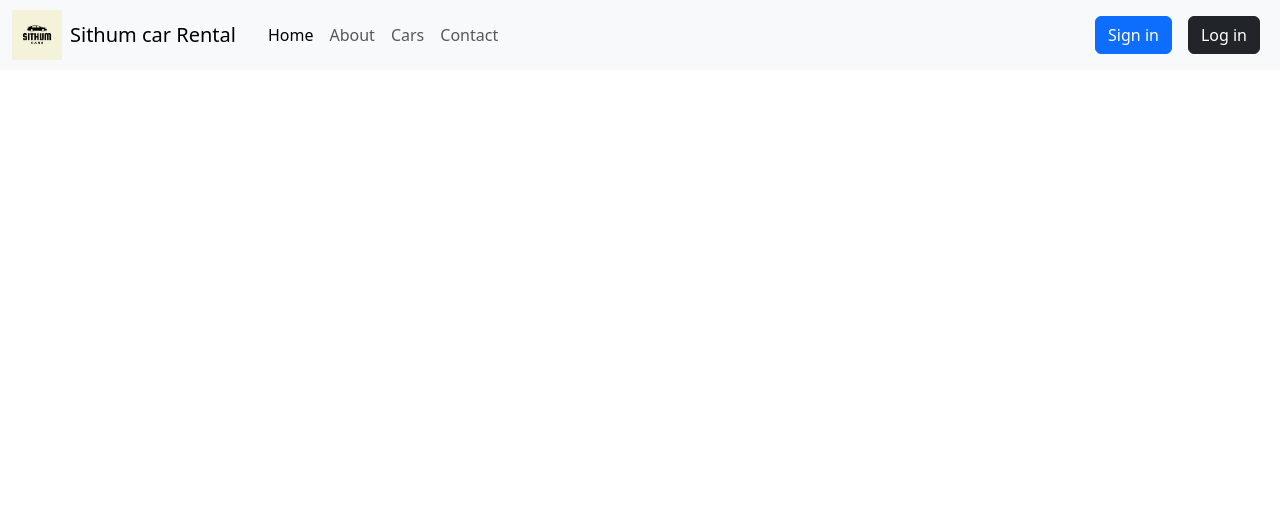
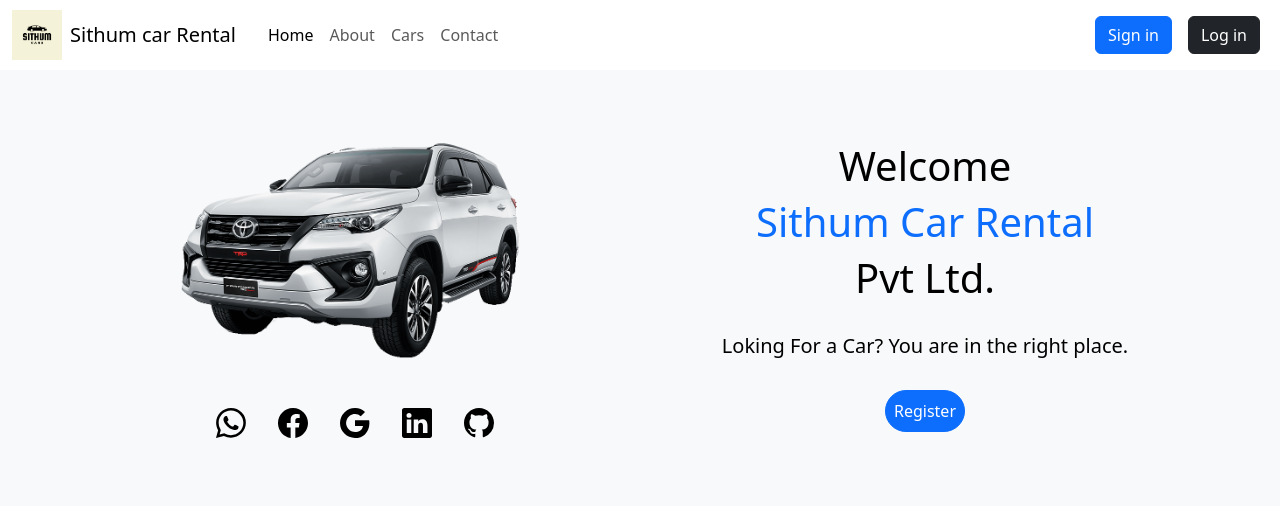
Before and after one commit to SithumGunawardhana/Sithum-Car-rental, a website: page Front-end/index.html in a window 1280 px wide. Drawn offline with nearby package versions, Linux system fonts and the light colour scheme.

Commit message:
Home html

```diff
--- a/Front-end/assests/css/style.css
+++ b/Front-end/assests/css/style.css
@@ -0,0 +1,8 @@
+@media only  screen and (min-width: 992px){
+
+    #home1{
+        position: absolute;
+        right: 0;
+        top: 0;
+    }
+}
--- a/Front-end/index.html
+++ b/Front-end/index.html
@@ -8,12 +8,12 @@
     <title>Sithum car rental</title>
 
     <link rel="stylesheet" href="assests/css/style.css">
-    <link href="https://cdn.jsdelivr.net/npm/bootstrap@5.3.2/dist/css/bootstrap.min.css" rel="stylesheet" integrity="sha384-T3c6CoIi6uLrA9TneNEoa7RxnatzjcDSCmG1MXxSR1GAsXEV/Dwwykc2MPK8M2HN" crossorigin="anonymous">
+<!--    <link href="https://cdn.jsdelivr.net/npm/bootstrap@5.3.2/dist/css/bootstrap.min.css" rel="stylesheet" integrity="sha384-T3c6CoIi6uLrA9TneNEoa7RxnatzjcDSCmG1MXxSR1GAsXEV/Dwwykc2MPK8M2HN" crossorigin="anonymous">-->
     <link rel="stylesheet" href="assests/css/bootstrap.css">
 </head>
 <body>
-
-<nav class="navbar navbar-expand-lg bg-body-tertiary">
+<header id="Header">
+<nav class="navbar navbar-expand-lg bg-body-white">
     <div class="container-fluid">
         <img   src="assests/img/carProfile.png" alt="" width="50">
         <a class="navbar-brand p-2" href="#">Sithum car Rental</a>
@@ -46,12 +46,96 @@
         </div>
     </div>
 </nav>
+</header>
+
+<section id="Home" class="p-5 text-bg-light">
+
+
+
+    <div class="container">
+
+
+        <div class="row">
+
+            <div class="col-lg">
+
+                        <div class="text-center" >
+
+
+
+                        <img src="assests/img/carDp1.png" alt="dp car" width="350" id="hCar" class="img-fluid img-size">
+
+                        </div>
+
+                            <div id="SM" class="d-flex p-1 justify-content-center">
+
+                            <div class="p-3" type="button"><svg xmlns="http://www.w3.org/2000/svg" width="30" height="30" fill="currentColor" class="bi bi-whatsapp" viewBox="0 0 16 16">
+                                <path d="M13.601 2.326A7.854 7.854 0 0 0 7.994 0C3.627 0 .068 3.558.064 7.926c0 1.399.366 2.76 1.057 3.965L0 16l4.204-1.102a7.933 7.933 0 0 0 3.79.965h.004c4.368 0 7.926-3.558 7.93-7.93A7.898 7.898 0 0 0 13.6 2.326zM7.994 14.521a6.573 6.573 0 0 1-3.356-.92l-.24-.144-2.494.654.666-2.433-.156-.251a6.56 6.56 0 0 1-1.007-3.505c0-3.626 2.957-6.584 6.591-6.584a6.56 6.56 0 0 1 4.66 1.931 6.557 6.557 0 0 1 1.928 4.66c-.004 3.639-2.961 6.592-6.592 6.592zm3.615-4.934c-.197-.099-1.17-.578-1.353-.646-.182-.065-.315-.099-.445.099-.133.197-.513.646-.627.775-.114.133-.232.148-.43.05-.197-.1-.836-.308-1.592-.985-.59-.525-.985-1.175-1.103-1.372-.114-.198-.011-.304.088-.403.087-.088.197-.232.296-.346.1-.114.133-.198.198-.33.065-.134.034-.248-.015-.347-.05-.099-.445-1.076-.612-1.47-.16-.389-.323-.335-.445-.34-.114-.007-.247-.007-.38-.007a.729.729 0 0 0-.529.247c-.182.198-.691.677-.691 1.654 0 .977.71 1.916.81 2.049.098.133 1.394 2.132 3.383 2.992.47.205.84.326 1.129.418.475.152.904.129 1.246.08.38-.058 1.171-.48 1.338-.943.164-.464.164-.86.114-.943-.049-.084-.182-.133-.38-.232z"/>
+                                </svg>
+                            </div>
+
+                            <div type="button" class="p-3" >
+                                <svg xmlns="http://www.w3.org/2000/svg" width="30" height="30"fill="currentColor" class="bi bi-facebook" viewBox="0 0 16 16">
+                                    <path d="M16 8.049c0-4.446-3.582-8.05-8-8.05C3.58 0-.002 3.603-.002 8.05c0 4.017 2.926 7.347 6.75 7.951v-5.625h-2.03V8.05H6.75V6.275c0-2.017 1.195-3.131 3.022-3.131.876 0 1.791.157 1.791.157v1.98h-1.009c-.993 0-1.303.621-1.303 1.258v1.51h2.218l-.354 2.326H9.25V16c3.824-.604 6.75-3.934 6.75-7.951"/>
+                                </svg>
+                            </div>
+
+                            <div type="button" class="p-3" >
+                                <svg xmlns="http://www.w3.org/2000/svg" width="30" height="30" fill="currentColor" class="bi bi-google" viewBox="0 0 16 16">
+                                    <path d="M15.545 6.558a9.42 9.42 0 0 1 .139 1.626c0 2.434-.87 4.492-2.384 5.885h.002C11.978 15.292 10.158 16 8 16A8 8 0 1 1 8 0a7.689 7.689 0 0 1 5.352 2.082l-2.284 2.284A4.347 4.347 0 0 0 8 3.166c-2.087 0-3.86 1.408-4.492 3.304a4.792 4.792 0 0 0 0 3.063h.003c.635 1.893 2.405 3.301 4.492 3.301 1.078 0 2.004-.276 2.722-.764h-.003a3.702 3.702 0 0 0 1.599-2.431H8v-3.08h7.545z"/>
+                                </svg>
+                            </div>
+
+                            <div type="button" class="p-3" >
+                                <svg xmlns="http://www.w3.org/2000/svg" width="30" height="30" fill="currentColor" class="bi bi-linkedin" viewBox="0 0 16 16">
+                                    <path d="M0 1.146C0 .513.526 0 1.175 0h13.65C15.474 0 16 .513 16 1.146v13.708c0 .633-.526 1.146-1.175 1.146H1.175C.526 16 0 15.487 0 14.854V1.146zm4.943 12.248V6.169H2.542v7.225h2.401m-1.2-8.212c.837 0 1.358-.554 1.358-1.248-.015-.709-.52-1.248-1.342-1.248-.822 0-1.359.54-1.359 1.248 0 .694.521 1.248 1.327 1.248h.016zm4.908 8.212V9.359c0-.216.016-.432.08-.586.173-.431.568-.878 1.232-.878.869 0 1.216.662 1.216 1.634v3.865h2.401V9.25c0-2.22-1.184-3.252-2.764-3.252-1.274 0-1.845.7-2.165 1.193v.025h-.016a5.54 5.54 0 0 1 .016-.025V6.169h-2.4c.03.678 0 7.225 0 7.225h2.4"/>
+                                </svg>
+                            </div>
+
+                            <div type="button" class="p-3" ><svg xmlns="http://www.w3.org/2000/svg" width="30" height="30" fill="currentColor" class="bi bi-github" viewBox="0 0 16 16">
+                                <path d="M8 0C3.58 0 0 3.58 0 8c0 3.54 2.29 6.53 5.47 7.59.4.07.55-.17.55-.38 0-.19-.01-.82-.01-1.49-2.01.37-2.53-.49-2.69-.94-.09-.23-.48-.94-.82-1.13-.28-.15-.68-.52-.01-.53.63-.01 1.08.58 1.23.82.72 1.21 1.87.87 2.33.66.07-.52.28-.87.51-1.07-1.78-.2-3.64-.89-3.64-3.95 0-.87.31-1.59.82-2.15-.08-.2-.36-1.02.08-2.12 0 0 .67-.21 2.2.82.64-.18 1.32-.27 2-.27.68 0 1.36.09 2 .27 1.53-1.04 2.2-.82 2.2-.82.44 1.1.16 1.92.08 2.12.51.56.82 1.27.82 2.15 0 3.07-1.87 3.75-3.65 3.95.29.25.54.73.54 1.48 0 1.07-.01 1.93-.01 2.2 0 .21.15.46.55.38A8.012 8.012 0 0 0 16 8c0-4.42-3.58-8-8-8"/>
+                            </svg>
+                            </div>
+
+                        </div>
+
+
+            </div>
+
+            <div class="col-lg justify-content-center text-center">
+                <br>
+                                <h1>Welcome </h1>
+
+                                <h1 class="text-primary">Sithum Car Rental </h1>
+
+                                <h1>Pvt Ltd. </h1>
+
+                                <h1></h1>
+                                <br>
+                                <h5>Loking For a Car? You are in the right place.</h5>
+                                <br>
+
+                                <button class="btn btn-primary rounded-5 p-2">Register</button>
+
+                                <br><br>
+
+            </div>
+
+        </div>
+
+    </div>
+
+</section>
+
+<section id="Avout"></section>
+<section id="Cars"></section>
+<section id="Contact"></section>
 
 
 
 
 
-<script src="https://cdn.jsdelivr.net/npm/bootstrap@5.3.2/dist/js/bootstrap.bundle.min.js" integrity="sha384-C6RzsynM9kWDrMNeT87bh95OGNyZPhcTNXj1NW7RuBCsyN/o0jlpcV8Qyq46cDfL" crossorigin="anonymous"></script>
+<!--<script src="https://cdn.jsdelivr.net/npm/bootstrap@5.3.2/dist/js/bootstrap.bundle.min.js" integrity="sha384-C6RzsynM9kWDrMNeT87bh95OGNyZPhcTNXj1NW7RuBCsyN/o0jlpcV8Qyq46cDfL" crossorigin="anonymous"></script>-->
 
 </body>
 </html>
```
Also changed, not shown: Front-end/assests/img/carDp1.png (added).
